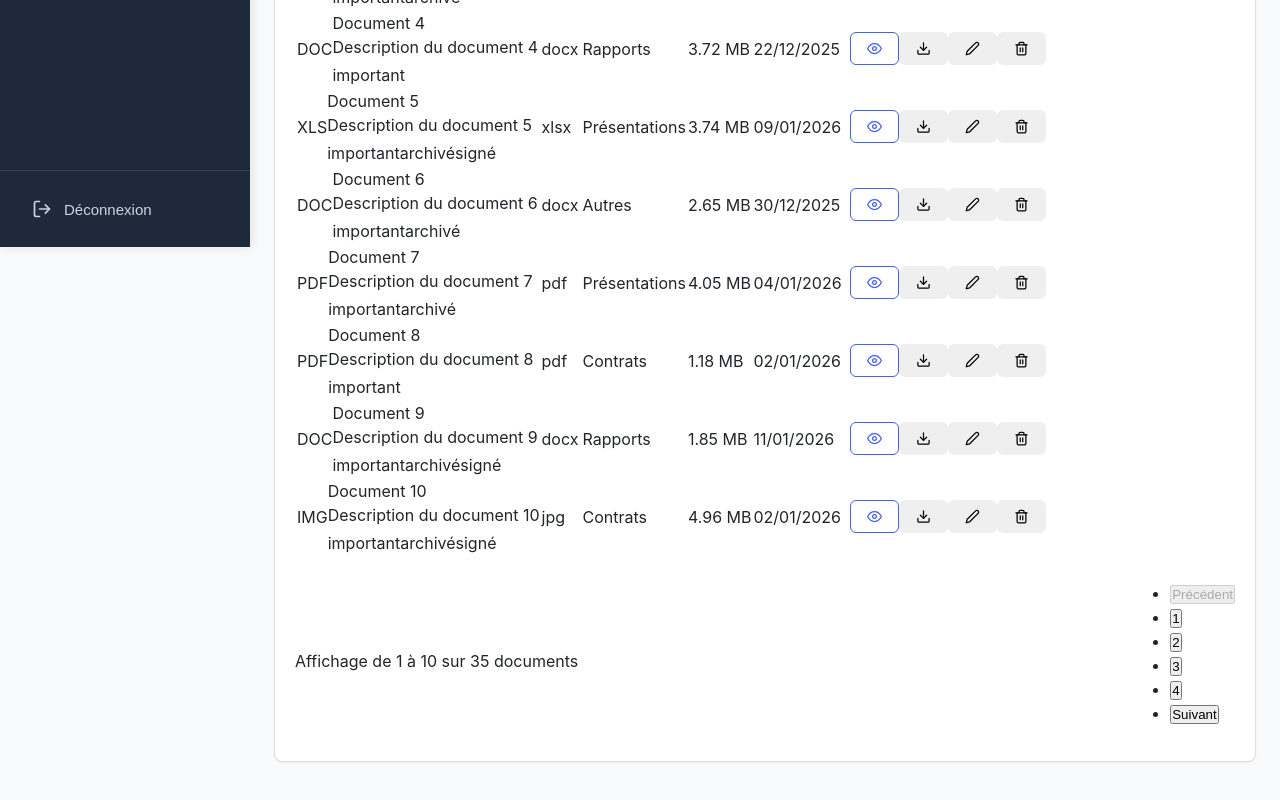
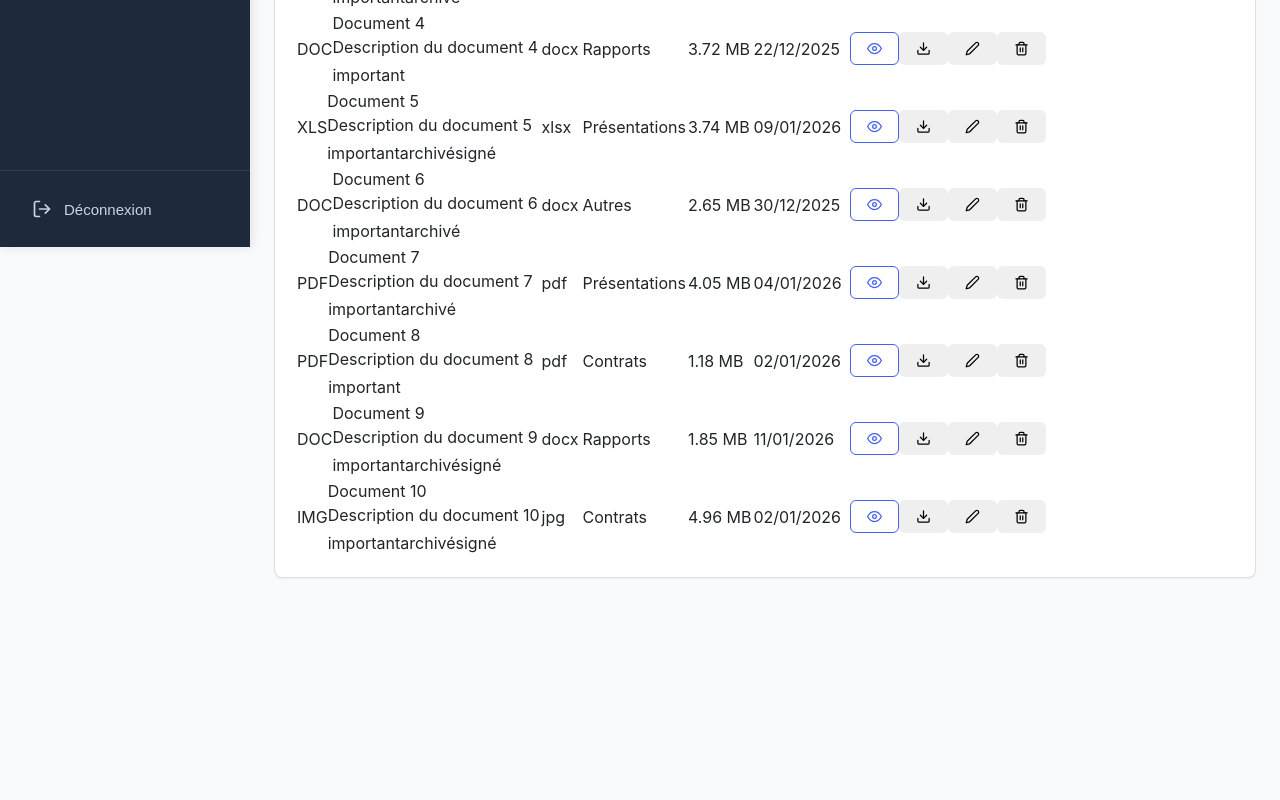
Before and after one commit to aubin-pierre7/Siga-frontend, a React (Vite) app: page /documents in a window 1280 px wide. Shown: the part 553-1353 px from the top of the page. After the commit the page ends 1179 px from the top, so only its background shows below. Built offline with nearby package versions, Linux system fonts and the light colour scheme; sample sign-in values are in the browser's storage.

Commit message:
Retrait de la pagination

```diff
--- a/src/pages/Documents/Documents.jsx
+++ b/src/pages/Documents/Documents.jsx
@@ -270,64 +270,7 @@
             </table>
           </div>
 
-          {/* Pagination */}
-          {totalPages > 1 && (
-            <div className="d-flex justify-content-between align-items-center mt-4">
-              <div className="text-muted">
-                Affichage de {indexOfFirstItem + 1} à {Math.min(indexOfLastItem, filteredDocuments.length)} sur {filteredDocuments.length} documents
-              </div>
-              <nav>
-                <ul className="pagination mb-0">
-                  <li className={`page-item ${currentPage === 1 ? 'disabled' : ''}`}>
-                    <button
-                      className="page-link"
-                      onClick={() => handlePageChange(currentPage - 1)}
-                      disabled={currentPage === 1}
-                    >
-                      Précédent
-                    </button>
-                  </li>
 
-                  {Array.from({ length: Math.min(5, totalPages) }, (_, i) => {
-                    let pageNum;
-                    if (totalPages <= 5) {
-                      pageNum = i + 1;
-                    } else if (currentPage <= 3) {
-                      pageNum = i + 1;
-                    } else if (currentPage >= totalPages - 2) {
-                      pageNum = totalPages - 4 + i;
-                    } else {
-                      pageNum = currentPage - 2 + i;
-                    }
-
-                    return (
-                      <li
-                        key={pageNum}
-                        className={`page-item ${currentPage === pageNum ? 'active' : ''}`}
-                      >
-                        <button
-                          className="page-link"
-                          onClick={() => handlePageChange(pageNum)}
-                        >
-                          {pageNum}
-                        </button>
-                      </li>
-                    );
-                  })}
-
-                  <li className={`page-item ${currentPage === totalPages ? 'disabled' : ''}`}>
-                    <button
-                      className="page-link"
-                      onClick={() => handlePageChange(currentPage + 1)}
-                      disabled={currentPage === totalPages}
-                    >
-                      Suivant
-                    </button>
-                  </li>
-                </ul>
-              </nav>
-            </div>
-          )}
         </div>
       </div>
 
```
